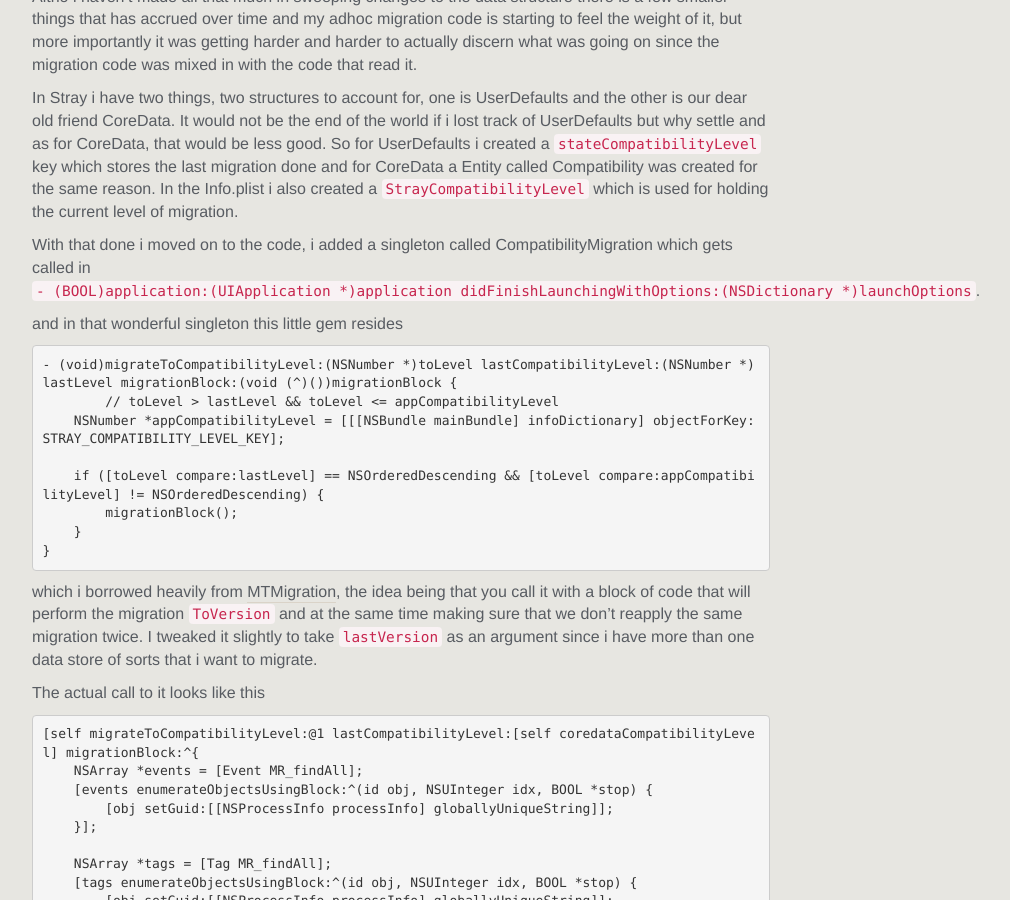
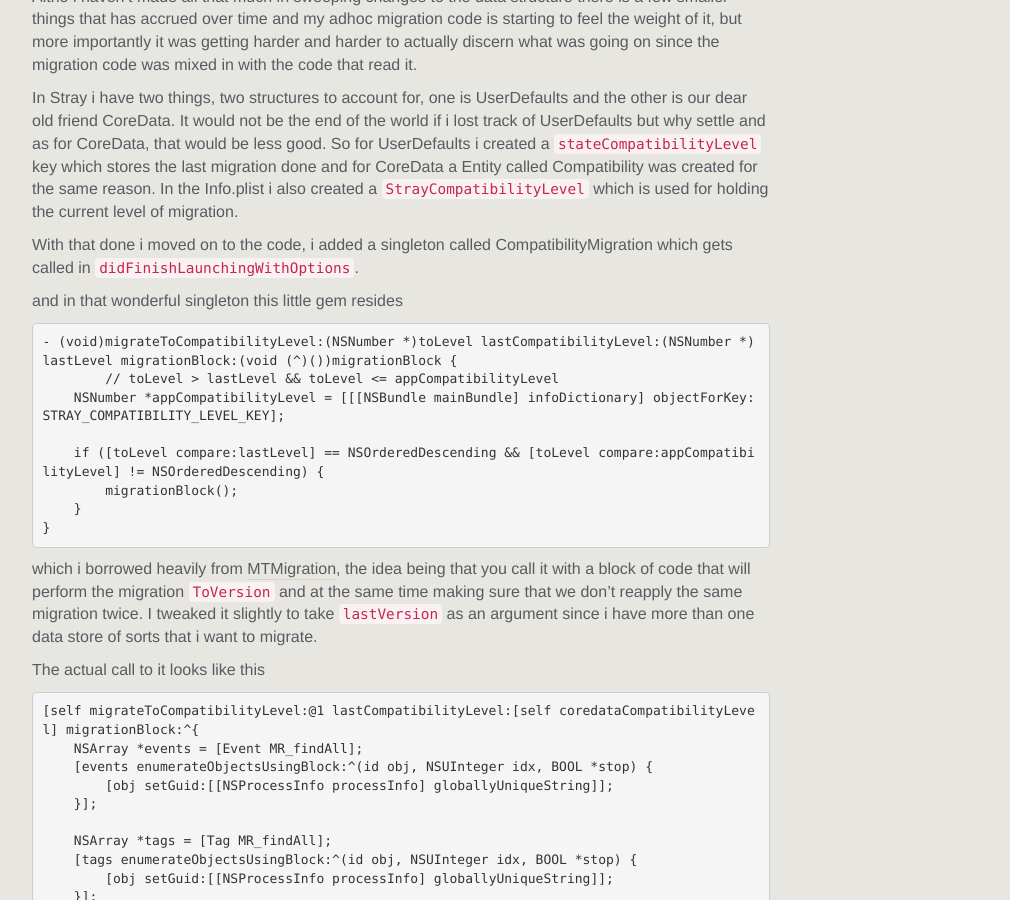
Before and after one commit to blomma/www.artsoftheinsane.com, a Jekyll site: the page built from _posts/2013-03-09-compatible.md, in a window 1280 px wide and 900 px high, scrolled down 406 px. Shown: the whole window, without its empty margins (239-1249 px from the left). Built offline with Jekyll 4.4.1, drawn with Linux system fonts in a browser that asks for light colours; nearby versions of some CDN libraries.

```diff
--- a/_posts/2013-03-09-compatible.md
+++ b/_posts/2013-03-09-compatible.md
@@ -9,7 +9,7 @@ Altho i haven’t made all that much in sweeping changes to the data structure t
 
 In Stray i have two things, two structures to account for, one is UserDefaults and the other is our dear old friend CoreData. It would not be the end of the world if i lost track of UserDefaults but why settle and as for CoreData, that would be less good. So for UserDefaults i created a `stateCompatibilityLevel` key which stores the last migration done and for CoreData a Entity called Compatibility was created for the same reason. In the Info.plist i also created a `StrayCompatibilityLevel` which is used for holding the current level of migration.
 
-With that done i moved on to the code, i added a singleton called CompatibilityMigration which gets called in `- (BOOL)application:(UIApplication *)application didFinishLaunchingWithOptions:(NSDictionary *)launchOptions`.
+With that done i moved on to the code, i added a singleton called CompatibilityMigration which gets called in `didFinishLaunchingWithOptions`.
 
 and in that wonderful singleton this little gem resides
 
```
Also changed, not shown: _posts/2012-05-14-count-mecha.md (+1 -1 lines), _posts/2012-05-14-day-3.md (+1 -1 lines), _posts/2013-12-16-slide-in-uiviewcontroller.md (+2 -2 lines), _images/count_mecha.jpeg (deleted), _images/first_screen.jpeg (deleted), images/hr.gif (deleted).
